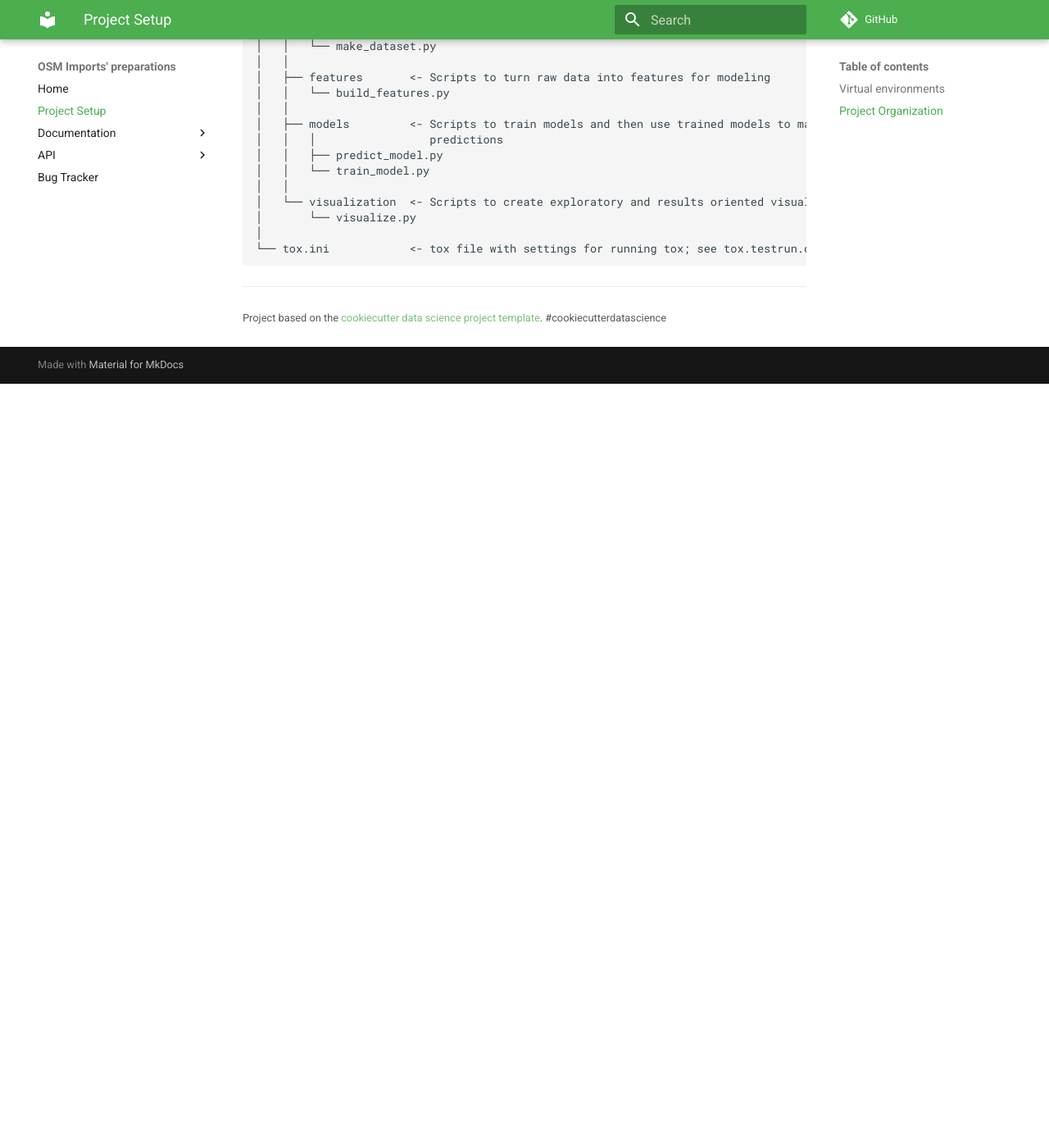
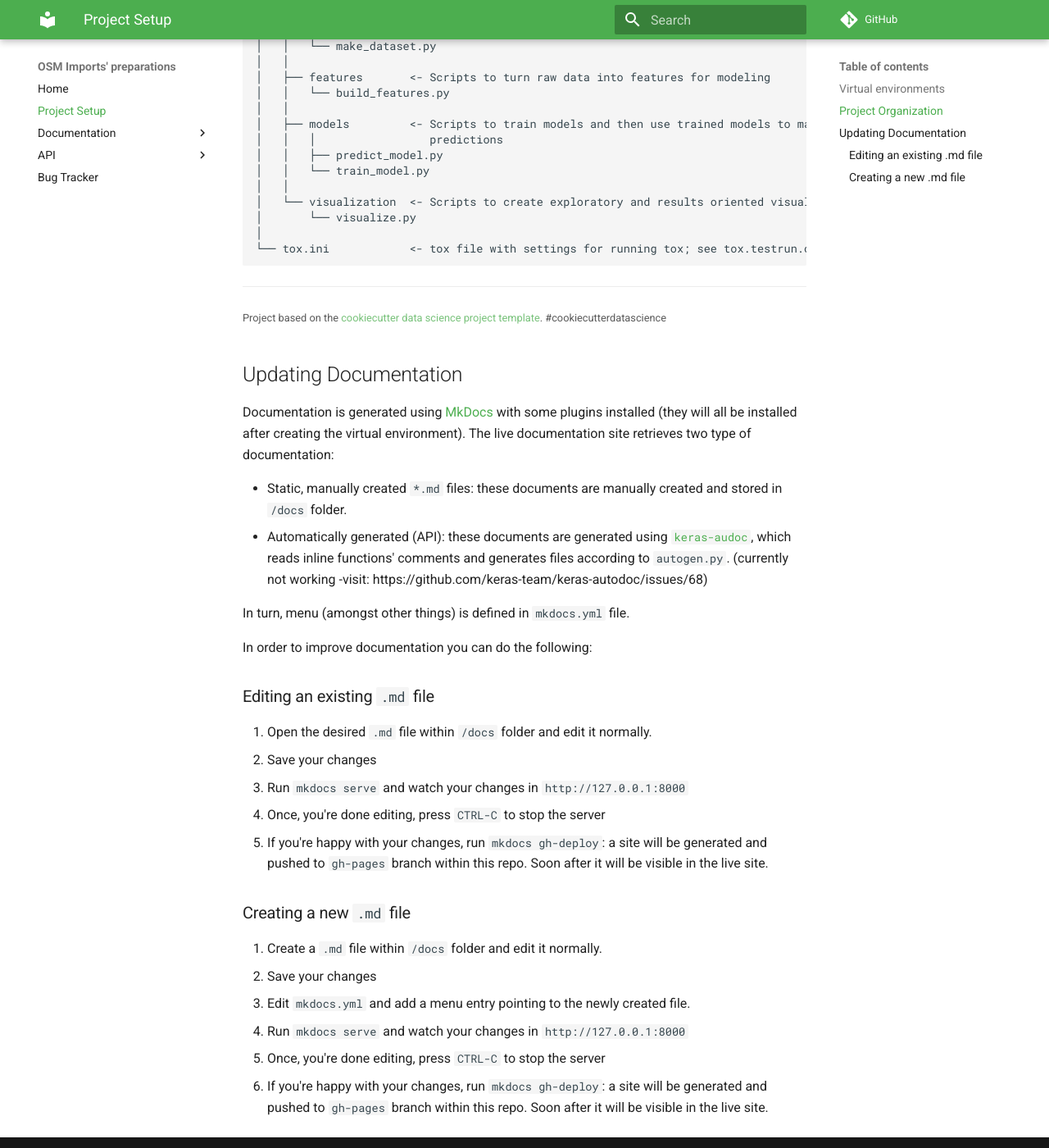
Before and after one commit to ccamara/osm_imports_preparations, an MkDocs documentation site: the page built from docs/setup.md, in a window 1280 px wide and 1400 px high, scrolled down 1389 px. Shown: the whole window at 82% size. Built offline with MkDocs 1.6.1 and Material for MkDocs 9.7.7, drawn with Linux system fonts in a browser that asks for light colours; comment, search, counter and statistics services are not loaded; before the commit the page ends 1857 px from its top, so only the background shows below that.

Commit message:
Improves documentation.

```diff
--- a/docs/setup.md
+++ b/docs/setup.md
@@ -81,3 +81,32 @@ conda env create -f environment.yml
 --------
 
 <p><small>Project based on the <a target="_blank" href="https://drivendata.github.io/cookiecutter-data-science/">cookiecutter data science project template</a>. #cookiecutterdatascience</small></p>
+
+
+## Updating Documentation
+
+Documentation is generated using [MkDocs](https://www.mkdocs.org) with some plugins installed (they will all be installed after creating the virtual environment). The live documentation site retrieves two type of documentation:
+
+* Static, manually created `*.md` files: these documents are manually created and stored in `/docs` folder.
+* Automatically generated (API): these documents are generated using [`keras-audoc`](https://gabrieldemarmiesse.github.io/keras-autodoc/), which reads inline functions' comments and generates files according to `autogen.py`. (currently not working -visit: https://github.com/keras-team/keras-autodoc/issues/68)
+
+In turn, menu (amongst other things) is defined in `mkdocs.yml` file.
+
+In order to improve documentation you can do the following:
+
+### Editing an existing `.md` file
+
+1. Open the desired `.md` file within `/docs` folder and edit it normally.
+2. Save your changes
+3. Run `mkdocs serve` and watch your changes in `http://127.0.0.1:8000`
+4. Once, you're done editing, press `CTRL-C` to stop the server
+5. If you're happy with your changes, run `mkdocs gh-deploy`: a site will be generated and pushed to `gh-pages` branch within this repo. Soon after it will be visible in the live site.
+
+### Creating a new `.md` file
+
+1. Create a `.md` file within `/docs` folder and edit it normally.
+2. Save your changes
+3. Edit `mkdocs.yml` and add a menu entry pointing to the newly created file.
+4.  Run `mkdocs serve` and watch your changes in `http://127.0.0.1:8000`
+4. Once, you're done editing, press `CTRL-C` to stop the server
+5. If you're happy with your changes, run `mkdocs gh-deploy`: a site will be generated and pushed to `gh-pages` branch within this repo. Soon after it will be visible in the live site.
```
